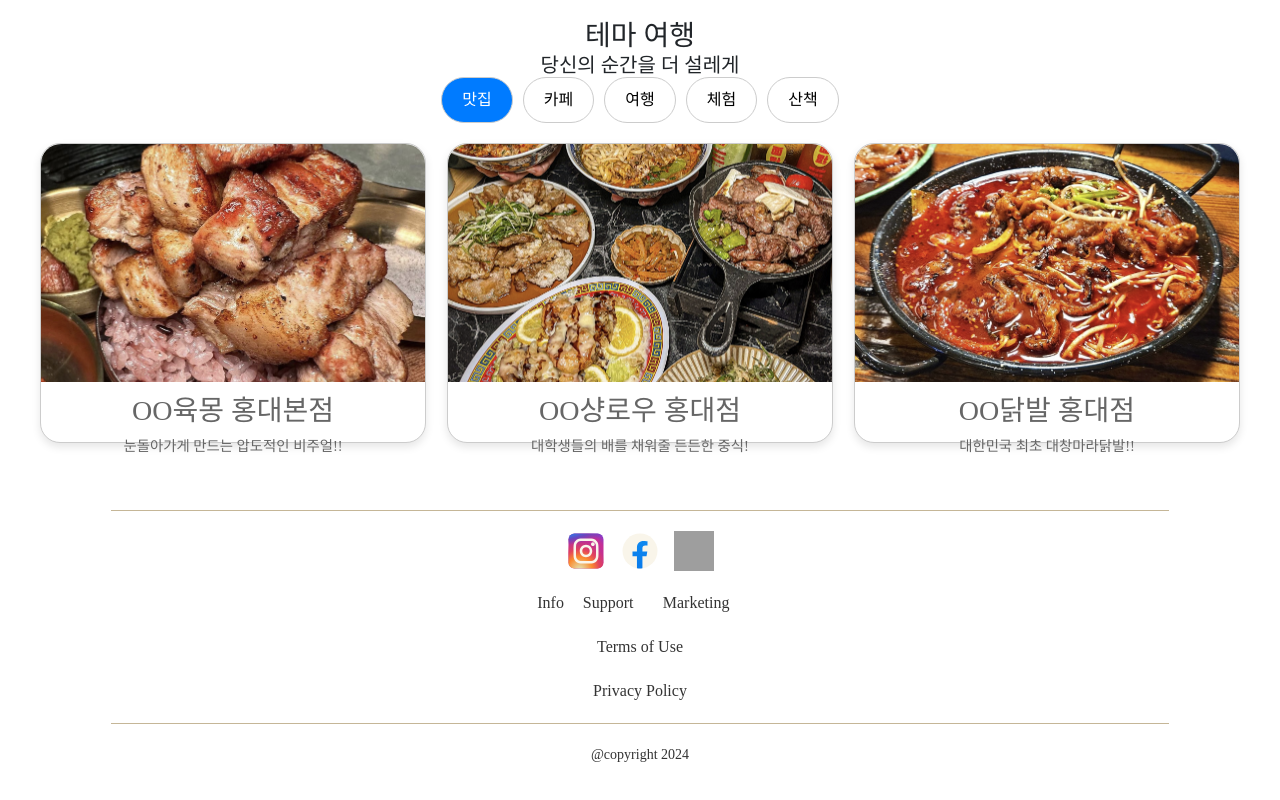
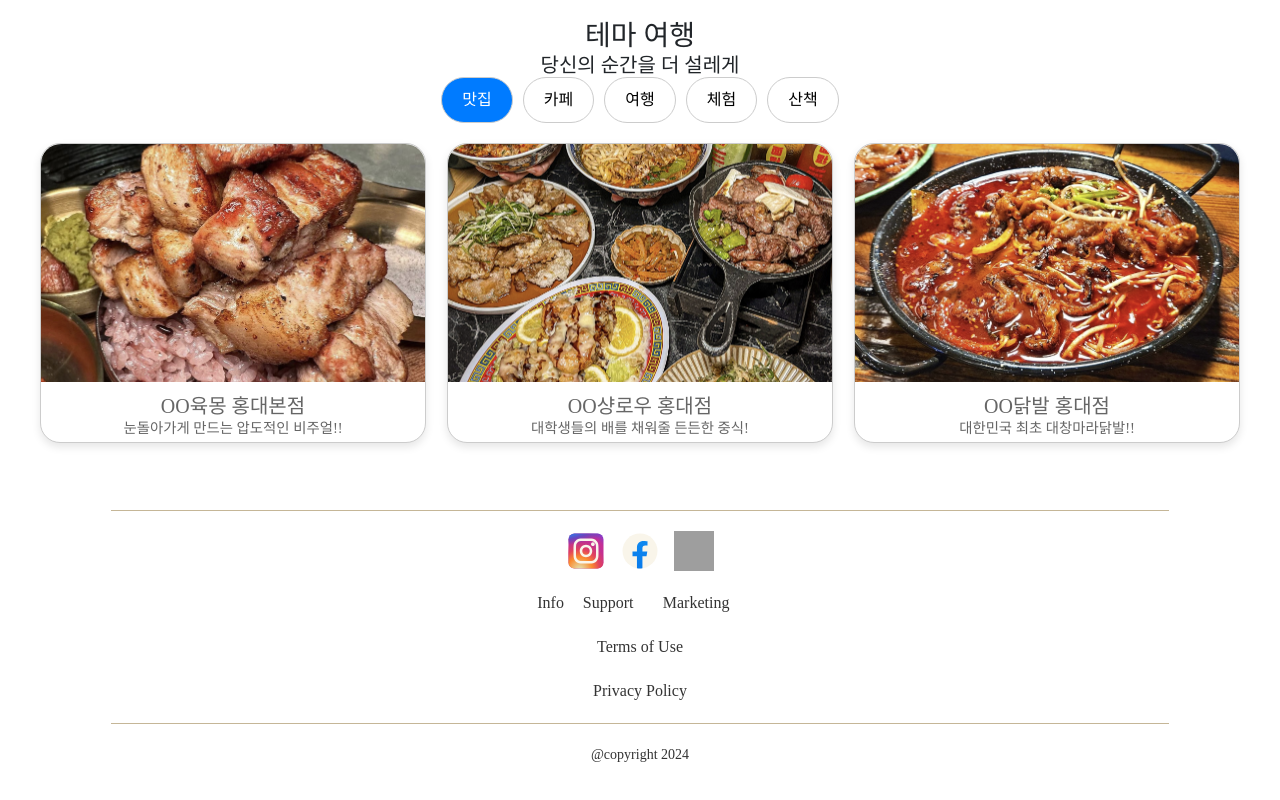
Before and after one commit to myhandJAVA/momentours-front, a Vue app in the folder momentours-front/: page / in a window 1280 px wide. Shown: the part 564-1364 px from the top of the page. Built offline with nearby package versions, Linux system fonts and the light colour scheme; grey boxes are pictures that could not be loaded; a web font is replaced by a local one.

Commit message:
feat : 배너 태그 수정 및 패딩 조정

```diff
--- a/momentours-front/src/assets/css/mainpage.css
+++ b/momentours-front/src/assets/css/mainpage.css
@@ -200,5 +200,5 @@ main {
 
 /* card-content와 간격을 넓히기 위해 만듦 */
     p {
-        padding:8px;
+        padding:px;
     }
--- a/momentours-front/src/views/HomeView.vue
+++ b/momentours-front/src/views/HomeView.vue
@@ -27,7 +27,7 @@
             <article class="card" v-for="review in filteredReviews" :key="review.id">
               <img :src="review.image" :alt="review.title">
               <div class="card-content">
-                <h3>{{ review.title }}</h3>
+                <h5>{{ review.title }}</h5>
                 <p>{{ review.description }}</p>
               </div>
             </article>
```
